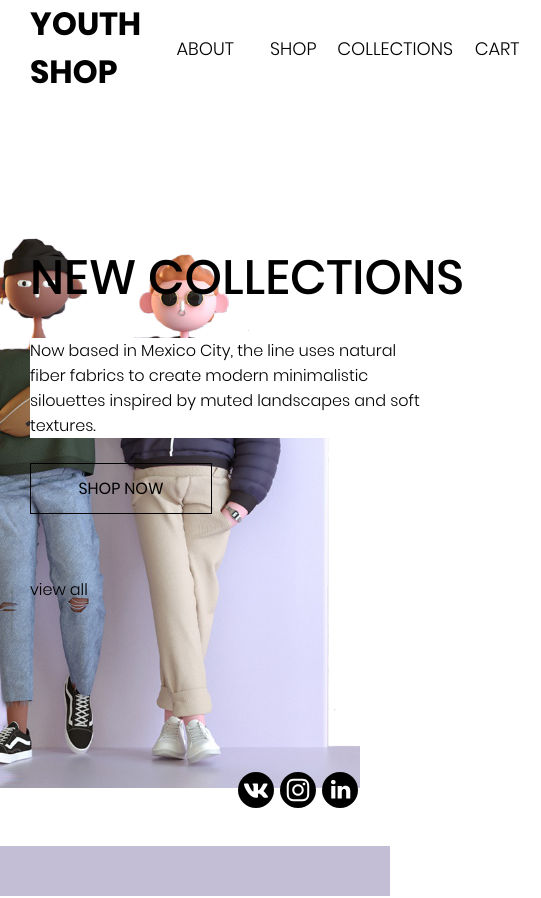
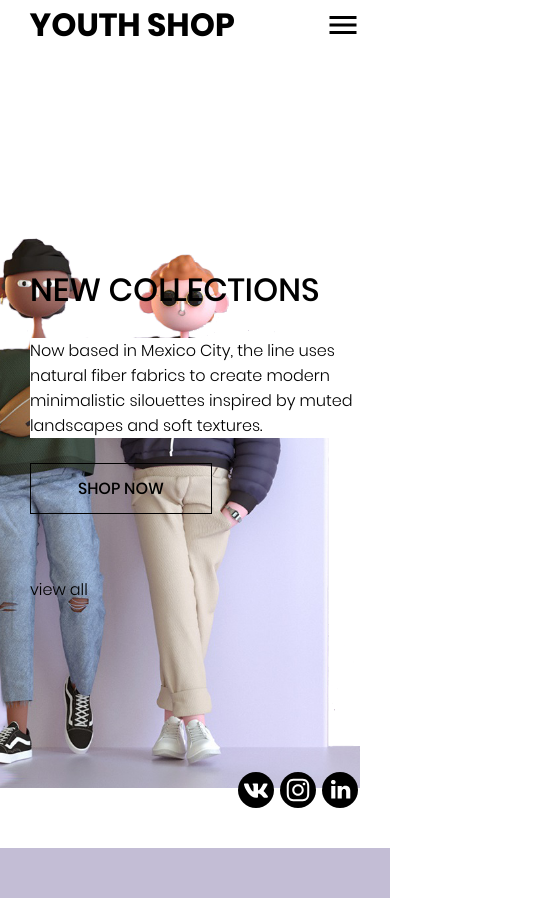
Before and after one commit to NikitaTin/clothes-shop, a plain HTML site: page index/index.html in a window 390 px wide. Shown: the whole page, 541 px wide, since content can reach past the window. Drawn offline with Linux system fonts and the light colour scheme.

Commit message:
#7 mobile style and element position

```diff
--- a/index/index.css
+++ b/index/index.css
@@ -124,3 +124,8 @@
     width: 100vw;
     height: 50px;
 }
+/* #10 mobile style */
+.header__nav-mobile{
+    margin-top: 4px;
+    display: none;
+}
--- a/index/index.html
+++ b/index/index.html
@@ -5,6 +5,7 @@
     <meta name="viewport" content="width=device-width, initial-scale=1.0">
     <meta http-equiv="X-UA-Compatible" content="ie=edge">
     <link rel="stylesheet" href="index.css">
+    <link rel="stylesheet" href="mobile.css">
     <title>Web clothes shop design</title>
 </head>
 <body class="index">
@@ -19,6 +20,9 @@
             <div class="header__nav-panel__button nav__button">collections</div>
             <div class="header__nav-panel__button nav__button">cart</div>
         </div>
+        <div class="header__nav-mobile">
+            <img src="/svg-icon/menu-icon.svg" alt="">
+        </div>
     </header>
     <article class="article">
         <div class="article__title">new collections</div>
@@ -32,13 +36,13 @@
     <footer class="footer">
         <div class="footer__footer-link">
             <div class="footer-link__social-icon">
-                <img src="/soc-icon/soc-icon-1.svg" alt="">
+                <img src="/svg-icon/soc-icon-1.svg" alt="">
             </div>
             <div class="footer-link__social-icon">
-                <img src="/soc-icon/soc-icon-2.svg" alt="">
+                <img src="/svg-icon/soc-icon-2.svg" alt="">
             </div>
             <div class="footer-link__social-icon">
-                <img src="/soc-icon/soc-icon-3.svg" alt="">
+                <img src="/svg-icon/soc-icon-3.svg" alt="">
             </div>
         </div>
     </footer>
--- /dev/null
+++ b/index/mobile.css
@@ -0,0 +1,22 @@
+@media(max-width: 600px){
+    .header__nav-panel{
+        display: none;
+    }
+    .header{
+        width: 100%;
+        grid-template-columns: minmax(15px, 0.1fr) 1fr 36px minmax(15px, 0.1fr);
+    }
+    .header__nav-mobile{
+        display: block;
+    }
+    .index__pic__part{
+        bottom: -54px;
+    }
+    .article__title{
+        font-size: 32px;
+        align-self: center;
+    }
+    .article__button{
+        font-family: medium;
+    }
+}
```
Also changed, not shown: index/svg-icon/menu-icon.svg (added), index/svg-icon/soc-icon-1.svg (renamed from index/soc-icon/soc-icon-1.svg), index/svg-icon/soc-icon-2.svg (renamed from index/soc-icon/soc-icon-2.svg), index/svg-icon/soc-icon-3.svg (renamed from index/soc-icon/soc-icon-3.svg), 1 other file.
